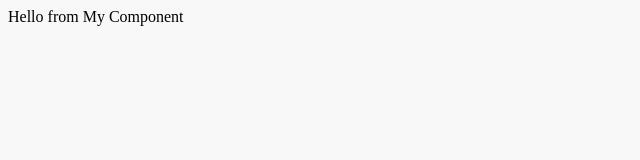
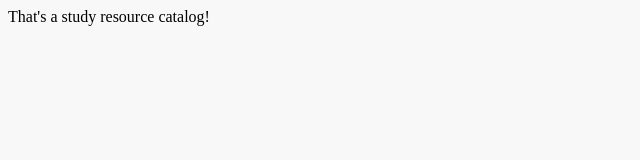
Before and after one commit to lucjastozek/study-resource-catalog-front, a React (Vite) app: page / in a window 1280 px wide. Shown: the top 160 px of the page, without its empty margins (0-640 px from the left). Built offline with nearby package versions, Linux system fonts and the light colour scheme.

Commit message:
change metadata and MyComponent message

```diff
--- a/index.html
+++ b/index.html
@@ -4,8 +4,11 @@
         <meta charset="UTF-8" />
         <link rel="icon" type="image/svg+xml" href="/vite.svg" />
         <meta name="viewport" content="width=device-width, initial-scale=1.0" />
-        <meta name="description" content="An interactive blah blah blah." />
-        <title>My Amazing App</title>
+        <meta
+            name="description"
+            content="Study resource catalog can help you with finding the best resources for learning!"
+        />
+        <title>Study Resource Catalog</title>
     </head>
     <body>
         <div id="root"></div>
--- a/src/components/MyComponent.tsx
+++ b/src/components/MyComponent.tsx
@@ -1,3 +1,3 @@
 export function MyComponent(): JSX.Element {
-    return <div>Hello from My Component</div>;
+    return <div>That's a study resource catalog!</div>;
 }
```
